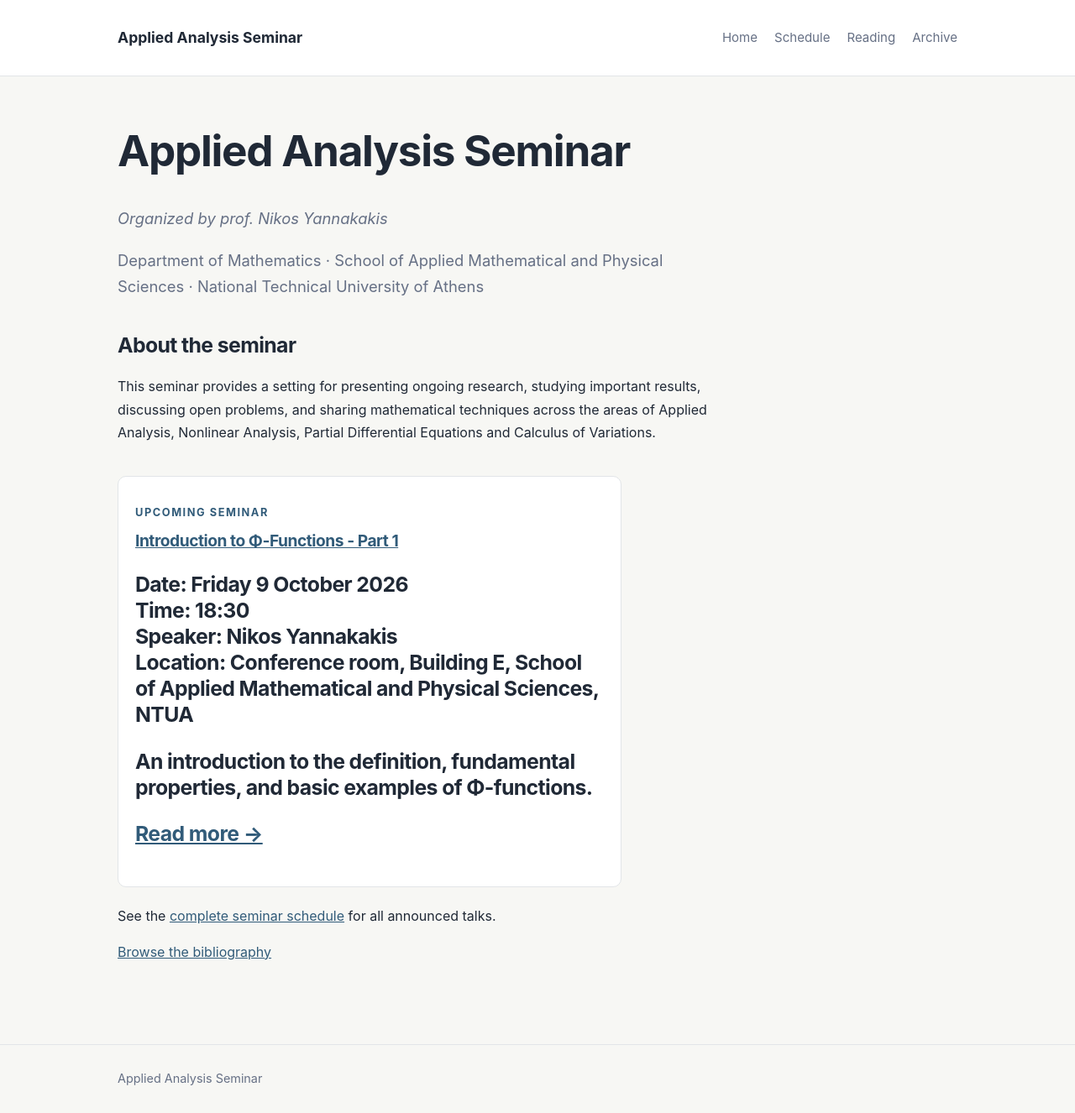
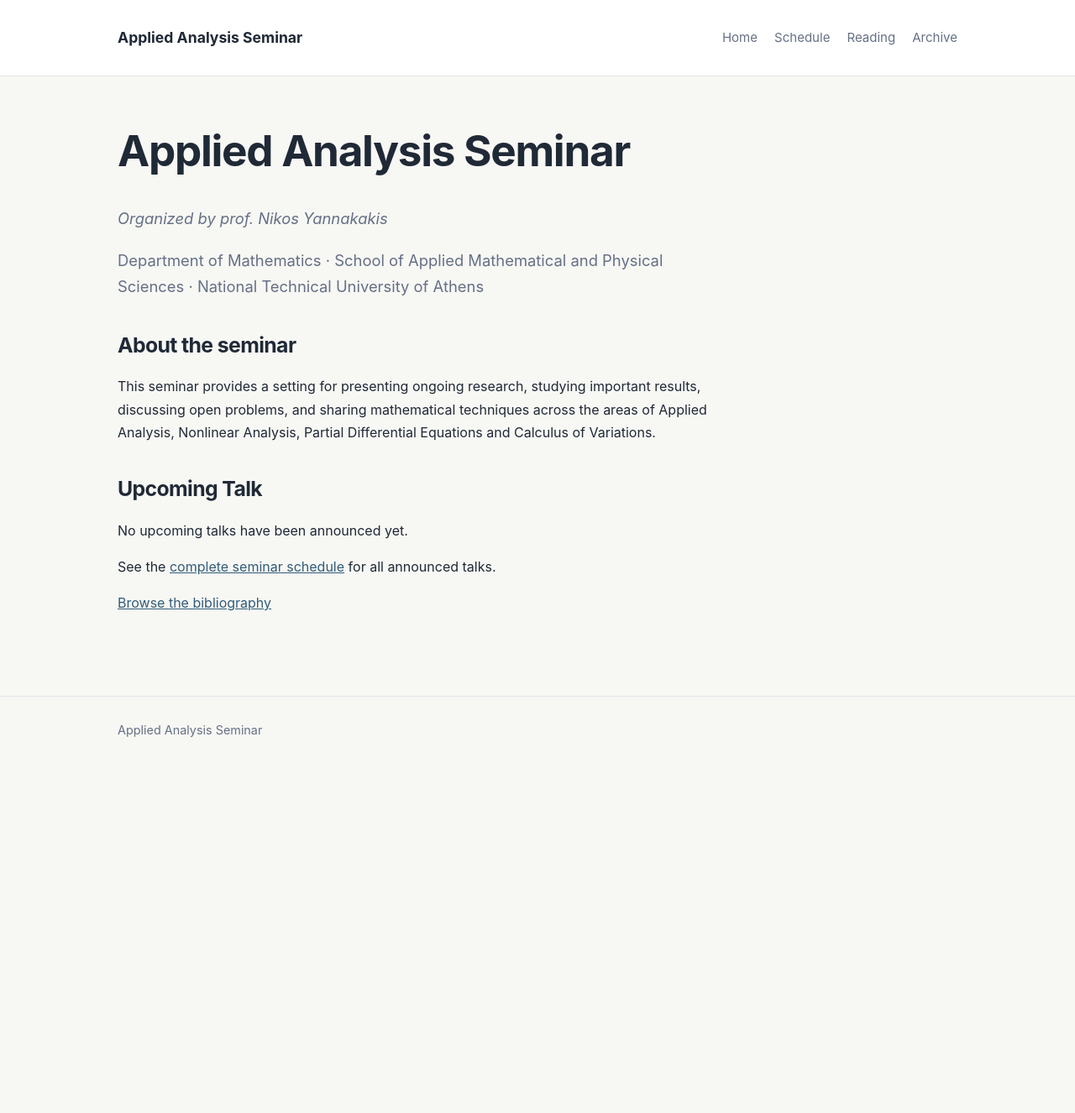
Before and after one commit to gvpantazis/math-seminar, a Jekyll site: the page built from index.md, in a window 1280 px wide. Shown: the whole page at 84% size. Built offline with Jekyll 4.4.1, drawn with Linux system fonts in a browser that asks for light colours; after the commit the page ends 910 px from its top, so only the background shows below that; part of the change alters nothing that is shown.

Commit message:
Update index.md

```diff
--- a/index.md
+++ b/index.md
@@ -20,67 +20,30 @@ Calculus of Variations.
 
 ## Upcoming Talk
 
-<div id="upcoming-talk"></div>
+{% assign upcoming_talks = site.talks | where_exp: "talk", "talk.date >= site.time" | sort: "date" %}
 
-<script>
-(function () {
-  const talks = [
-    {% assign sorted_talks = site.talks | sort: "date" %}
-    {% for talk in sorted_talks %}
-    {
-      title: {{ talk.title | jsonify }},
-      date: {{ talk.date | date: "%Y-%m-%d" | jsonify }},
-      time: {{ talk.time | jsonify }},
-      speaker: {{ talk.speaker | jsonify }},
-      location: {{ talk.location | jsonify }},
-      abstract: {{ talk.abstract | jsonify }},
-      url: {{ talk.url | relative_url | jsonify }}
-    }{% unless forloop.last %},{% endunless %}
-    {% endfor %}
-  ];
+{% for talk in upcoming_talks limit:1 %}
 
-  const now = new Date();
+<div class="talk-card">
 
-  // Interpret seminar dates and times in Athens time.
-  const upcoming = talks.filter(talk => {
-    const start = new Date(
-      talk.date + "T" + talk.time + ":00+03:00"
-    );
-    return start >= now;
-  }).sort((a, b) =>
-    (a.date + a.time).localeCompare(b.date + b.time)
-  )[0];
+<p class="eyebrow">UPCOMING SEMINAR</p>
 
-  const container = document.getElementById("upcoming-talk");
+<h3><a href="{{ talk.url | relative_url }}">{{ talk.title }}</a></h3>
 
-  if (!upcoming) {
-    container.textContent = "No upcoming talks have been announced yet.";
-    return;
-  }
+<p><strong>Date:</strong> {{ talk.date | date: "%A, %B %-d, %Y" }}<br>
+<strong>Time:</strong> {{ talk.time }}<br>
+<strong>Speaker:</strong> {{ talk.speaker }}<br>
+<strong>Location:</strong> {{ talk.location }}</p>
 
-  const date = new Date(upcoming.date + "T12:00:00");
-  const formattedDate = date.toLocaleDateString("en-GB", {
-    weekday: "long",
-    day: "numeric",
-    month: "long",
-    year: "numeric"
-  });
+<p>{{ talk.abstract }}</p>
 
-  container.innerHTML = `
-    <div class="talk-card">
-      <p class="eyebrow">UPCOMING SEMINAR</p>
-      <h3><a href="${upcoming.url}">${upcoming.title}</a></h3>
-      <p>
-        <strong>Date:</strong> ${formattedDate}<br>
-        <strong>Time:</strong> ${upcoming.time}<br>
-        <strong>Speaker:</strong> ${upcoming.speaker}<br>
-        <strong>Location:</strong> ${upcoming.location}
-      </p>
-      <p>${upcoming.abstract}</p>
-      <p><a href="${upcoming.url}">Read more →</a></p>
-    </div>`;
-})();
-</script>
+<p><a href="{{ talk.url | relative_url }}">Read more →</a></p>
+
+</div>
+{% else %}
+<p>No upcoming talks have been announced yet.</p>
+{% endfor %}
+
 
 <p>See the <a href="{{ '/schedule/' | relative_url }}">complete seminar schedule</a> for all announced talks.</p>
 
```
